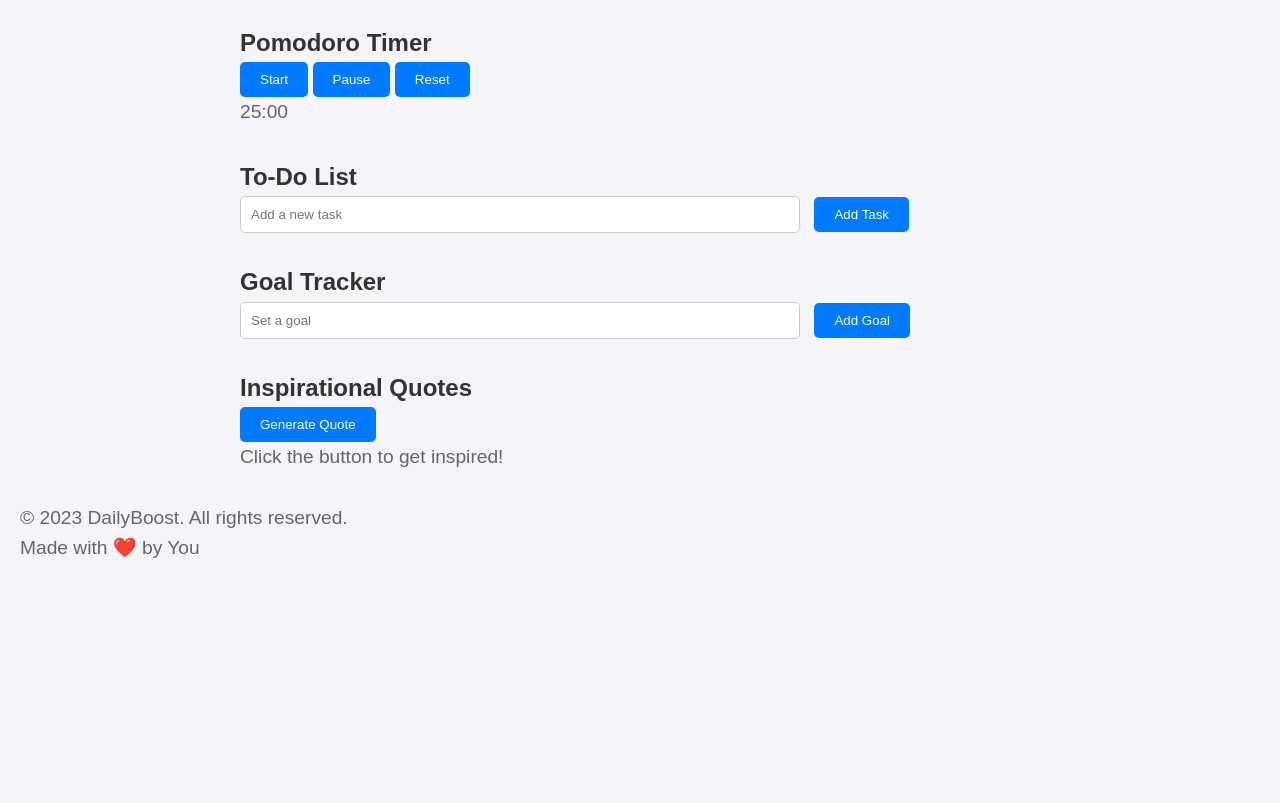
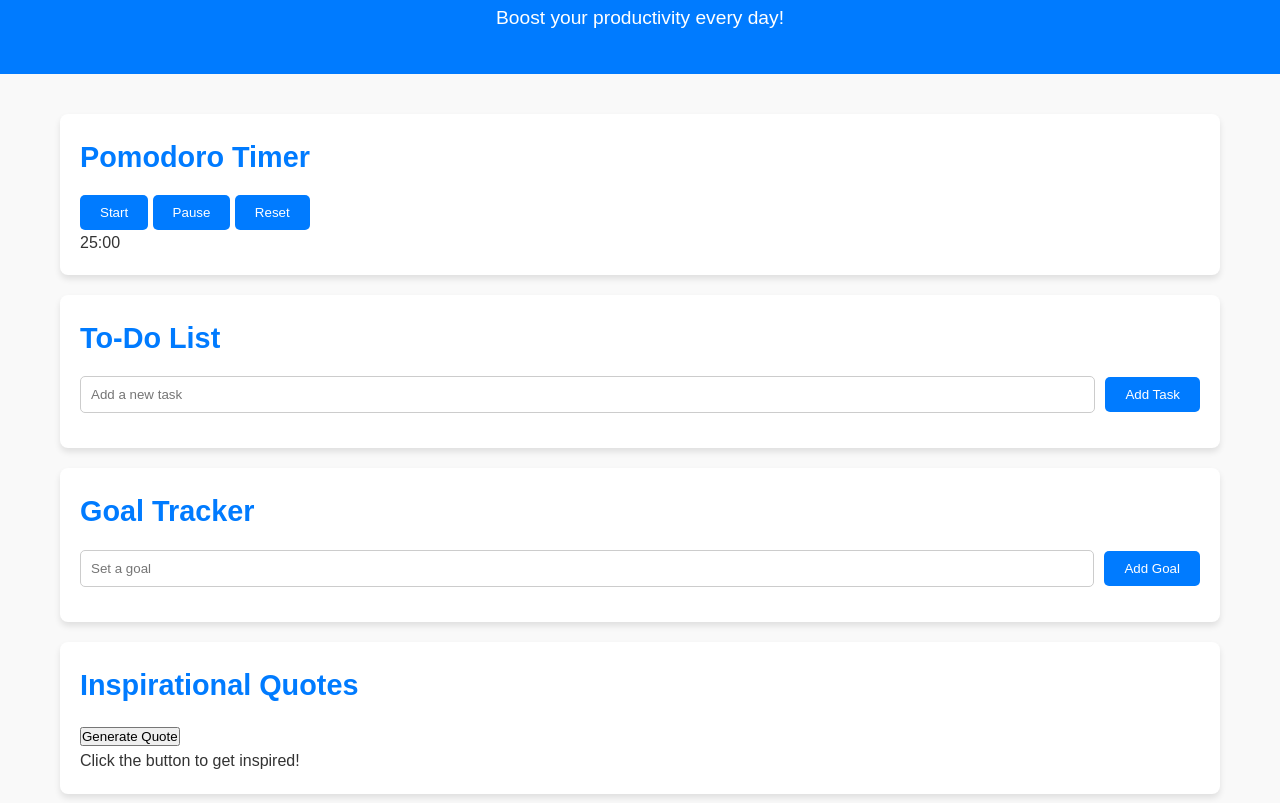
Before and after one commit to mrzcx8/DailyBoost, a plain HTML site: page index.html in a window 1280 px wide. Shown: the part 111-914 px from the top of the page. Before the commit the page ends 800 px from the top, so only its background shows below. Drawn offline with Linux system fonts and the light colour scheme.

Commit message:
Update style.css

```diff
--- a/style.css
+++ b/style.css
@@ -6,66 +6,109 @@
 }
 
 body {
-  font-family: Arial, sans-serif;
+  font-family: 'Arial', sans-serif;
   line-height: 1.6;
-  background-color: #f4f4f9;
+  background-color: #f9f9f9;
   color: #333;
+  padding: 0;
+  margin: 0;
+}
+
+.container {
+  max-width: 1200px;
+  margin: 0 auto;
   padding: 20px;
 }
 
 header {
+  background-color: #007bff;
+  color: white;
   text-align: center;
+  padding: 20px 0;
   margin-bottom: 20px;
 }
 
-h1 {
+header h1 {
   font-size: 2.5rem;
-  color: #333;
+  margin-bottom: 10px;
 }
 
-p {
+header p {
   font-size: 1.2rem;
-  color: #666;
 }
 
-main {
-  max-width: 800px;
-  margin: 0 auto;
+main section {
+  background-color: white;
+  padding: 20px;
+  margin-bottom: 20px;
+  border-radius: 8px;
+  box-shadow: 0 4px 6px rgba(0, 0, 0, 0.1);
 }
 
-section {
-  margin-bottom: 30px;
+main h2 {
+  margin-bottom: 15px;
+  font-size: 1.8rem;
+  color: #007bff;
 }
 
-button {
+.timer-controls button,
+.input-group button {
   padding: 10px 20px;
   background-color: #007bff;
   color: white;
   border: none;
   border-radius: 5px;
   cursor: pointer;
+  transition: background-color 0.3s ease;
 }
 
-button:hover {
+.timer-controls button:hover,
+.input-group button:hover {
   background-color: #0056b3;
 }
 
+.input-group {
+  display: flex;
+  align-items: center;
+  margin-bottom: 15px;
+}
+
 input[type="text"] {
+  flex-grow: 1;
   padding: 10px;
-  width: 70%;
-  margin-right: 10px;
   border: 1px solid #ccc;
   border-radius: 5px;
+  margin-right: 10px;
 }
 
 ul {
   list-style-type: none;
-  margin-top: 10px;
 }
 
 li {
-  background-color: #e9ecef;
+  background-color: #f4f4f9;
   padding: 10px;
   margin-bottom: 5px;
   border-radius: 5px;
+  display: flex;
+  justify-content: space-between;
+  align-items: center;
 }
+
+li span {
+  cursor: pointer;
+  color: red;
+}
+
+footer {
+  background-color: #007bff;
+  color: white;
+  text-align: center;
+  padding: 20px 0;
+  margin-top: 20px;
+}
+
+footer p {
+  font-size: 0.9rem;
+  margin: 5px 0;
+}
```
